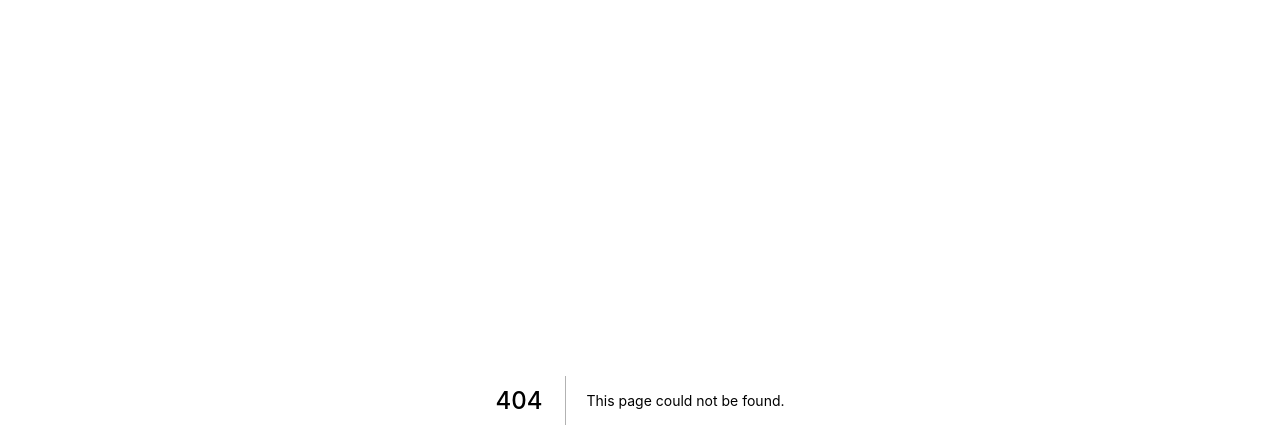
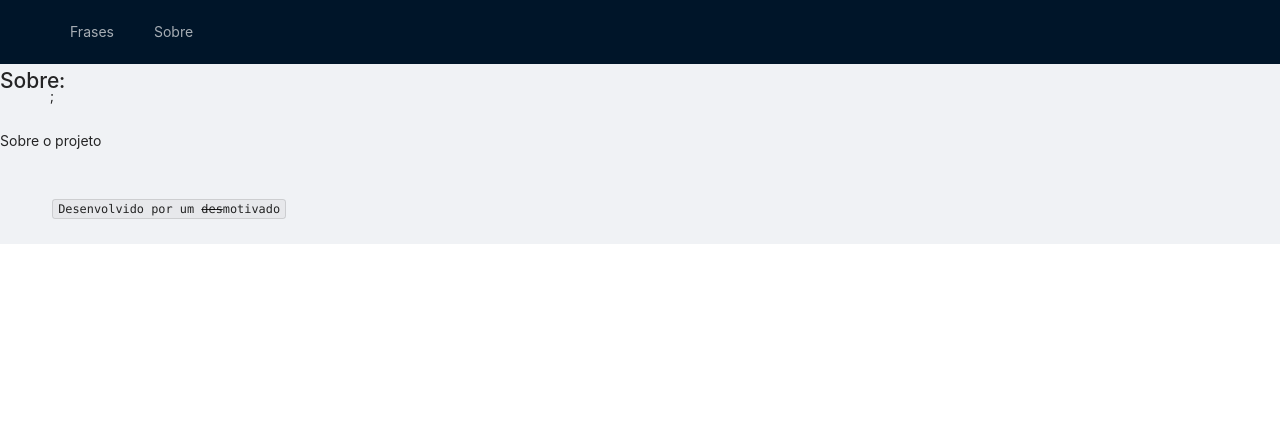
Before and after one commit to mamprim/desmotiv, a Next.js app: page /about in a window 1280 px wide. Before the commit this address had no page. Shown: the top 448 px of the page. Built offline with nearby package versions, Linux system fonts and the light colour scheme.

Commit message:
primeiro projeto

```diff
--- /dev/null
+++ b/components/layout/index.tsx
@@ -0,0 +1,36 @@
+import React, {ReactNode} from "react";
+import 'antd/dist/antd.css';
+import { Layout } from 'antd';
+const { Header, Footer, Sider, Content } = Layout;
+import { Menu } from 'antd';
+import { Space, Typography } from 'antd';
+
+const { Text, Link } = Typography;
+
+interface ApplicationLayoutProps{
+    children: ReactNode;
+}
+
+const items = [
+    { label: 'Frases', key: 'item-1' }, // remember to pass the key prop
+    { label: 'Sobre', key: 'item-2' } // which is required
+  ];
+
+export default function ApplicationLayout({children}: ApplicationLayoutProps){
+    return  (
+        <Layout>
+      <Header><Menu mode="horizontal" theme="dark">
+  <Menu.Item><Link href="/frases" >
+  Frases
+    </Link></Menu.Item>
+  <Menu.Item><Link href="/about" >
+  Sobre
+    </Link></Menu.Item>
+</Menu>;</Header>
+      <Content>{children}</Content>
+      <Footer><Text code>Desenvolvido por um <Text delete>des</Text>motivado</Text>
+          </Footer>
+    </Layout>
+        );
+
+}
--- a/pages/_app.tsx
+++ b/pages/_app.tsx
@@ -1,8 +1,13 @@
 import '../styles/globals.css'
 import type { AppProps } from 'next/app'
+import ApplicationLayout from '../components/layout'
 
 function MyApp({ Component, pageProps }: AppProps) {
-  return <Component {...pageProps} />
+  return (
+    <ApplicationLayout>
+  <Component {...pageProps} />
+  </ApplicationLayout>
+  )
 }
 
 export default MyApp
--- /dev/null
+++ b/pages/about.tsx
@@ -0,0 +1,14 @@
+
+export default function sobre(){
+    return  <div>
+        <h1>Sobre: </h1>
+        <br />
+
+        {
+
+            <div>Sobre o projeto</div>
+        }
+        <br />
+    </div>;
+
+}
```
Also changed, not shown: pages/frases.tsx (+9 -2 lines).
